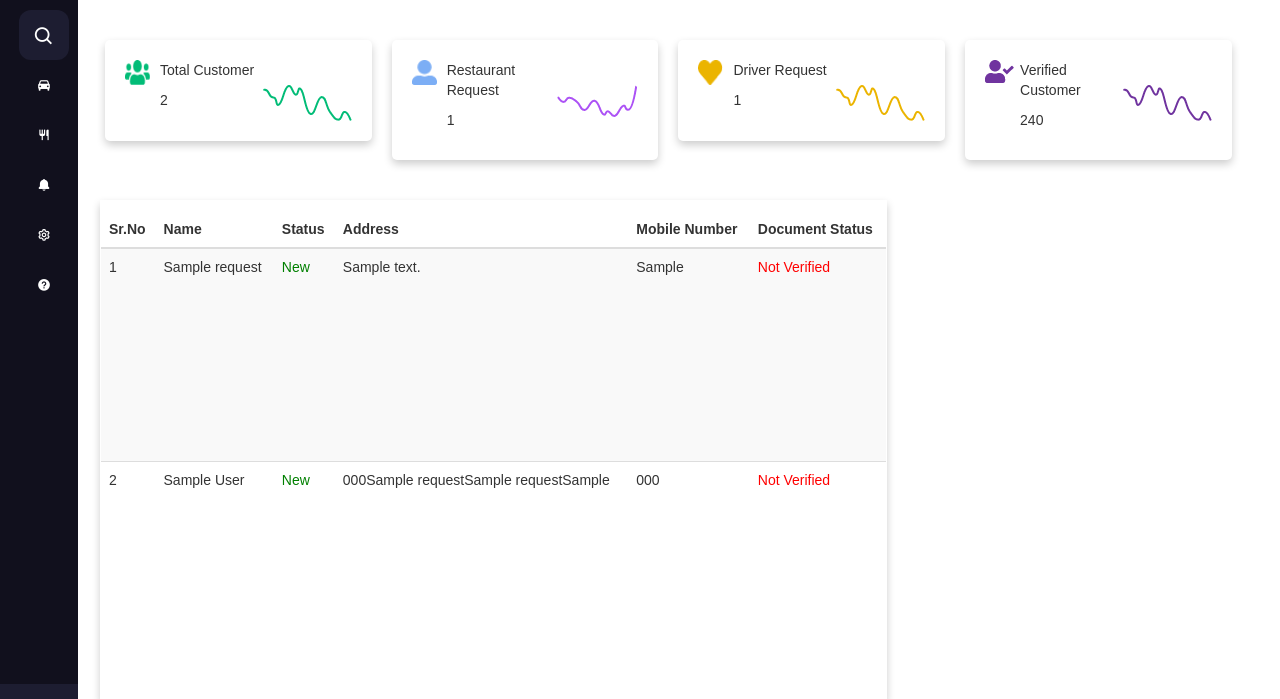
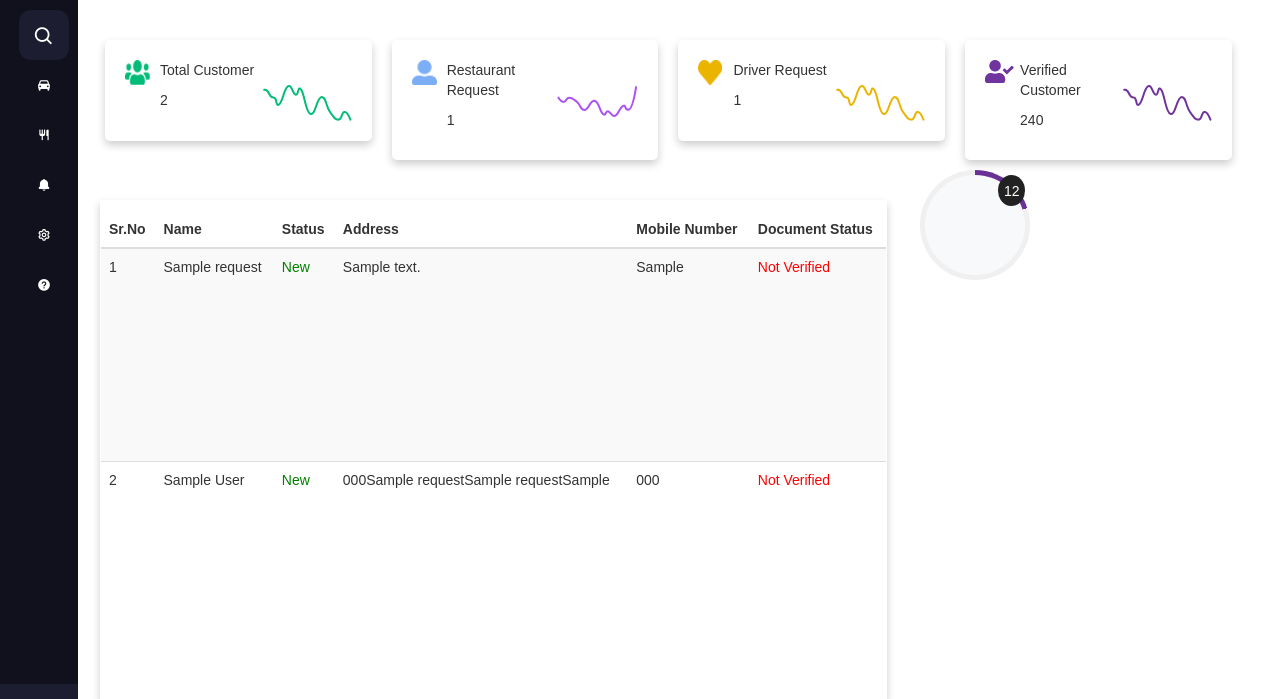
Before and after one commit to aniket0951/Siloar-dashboard, a Django app: page /newtry in a window 1280 px wide; the page is wider, and only the part inside the window is pictured. Shown: the part 56-755 px from the top of that part. Run offline with Django 3.2, Linux system fonts and the light colour scheme; tables that the repository leaves empty hold one stand-in row (values such as "Sample post"); some libraries are stand-ins or nearby versions.

Commit message:
chart view with percentage

```diff
--- a/testapp/templates/progress.html
+++ b/testapp/templates/progress.html
@@ -31,6 +31,10 @@
         crossorigin="anonymous"
       ></script>
       <script src="https://cdnjs.cloudflare.com/ajax/libs/Chart.js/2.5.0/Chart.min.js"></script>
+      <script
+        type="text/javascript"
+        src="https://www.gstatic.com/charts/loader.js"
+      ></script>
 
       <style>
         .navigation_bar {
@@ -44,7 +48,7 @@
           height: 100%;
           width: 78px;
           background: #11101d;
-          padding: 6px 14px ;
+          padding: 6px 14px;
           transition: all 0.2s ease;
         }
         .sidebar.active ~ .navigation_bar {
@@ -96,7 +100,6 @@
           height: 80%;
           padding: 20px;
           margin-left: 20px;
-
         }
         .sidebar.active ~ .parentdiv {
           /* width: calc(100% - 240px); */
@@ -105,7 +108,9 @@
           margin-right: 250px;
           width: 90%;
           height: 100vh;
-
+        }
+        .sidebar.active ~ .parentdiv .text_res {
+          padding: 3px;
         }
         .card img {
           float: left;
@@ -177,6 +182,42 @@
         .table td:first-child:before {
           counter-increment: serial-number; /* Increment the serial number counter */
           content: counter(serial-number); /* Display the counter */
+        }
+        .circle {
+          position: relative;
+          top: 5px;
+          left: 5px;
+          width: 100px;
+          height: 100px;
+          padding: auto;
+          border-radius: 100%;
+          background-color: #f8f9fa;
+        }
+        .circle-border {
+          position: relative;
+          text-align: center;
+          width: 110px;
+          height: 110px;
+          top: 150px;
+          float: right;
+          right: 250px;
+          margin-left: 30%;
+          border-radius: 100%;
+          background-color: #693195;
+          background-image: linear-gradient(
+              162deg,
+              transparent 50%,
+              #f0f0f0 50%
+            ),
+            linear-gradient(90deg, #f0f0f0 50%, transparent 50%);
+        }
+        .span_circle .span_a {
+          background: #222;
+          color: #fff;
+          display: inline-block;
+          border-radius: 100%;
+          padding: 5.5px 5.5px;
+          float: right;
         }
       </style>
     </head>
@@ -300,7 +341,7 @@
               style="float: right; margin-top: 25px"
             />
             <div class="">
-              <p class="card-text" id="text">Restaurant Request</p>
+              <p class="card-text text_res" id="text">Restaurant Request</p>
               <p class="card-text" id="textNumber">{{restaurant_req_count}}</p>
             </div>
           </div>
@@ -386,6 +427,12 @@
         </div>
       </section>
 
+      <div class="circle-border">
+        <div class="circle">
+          <span class="span_circle"><a class="span_a">12</a> </span>
+        </div>
+      </div>
+
       <!-- scripts -->
       <script>
         let btn = document.querySelector("#btn");
```
